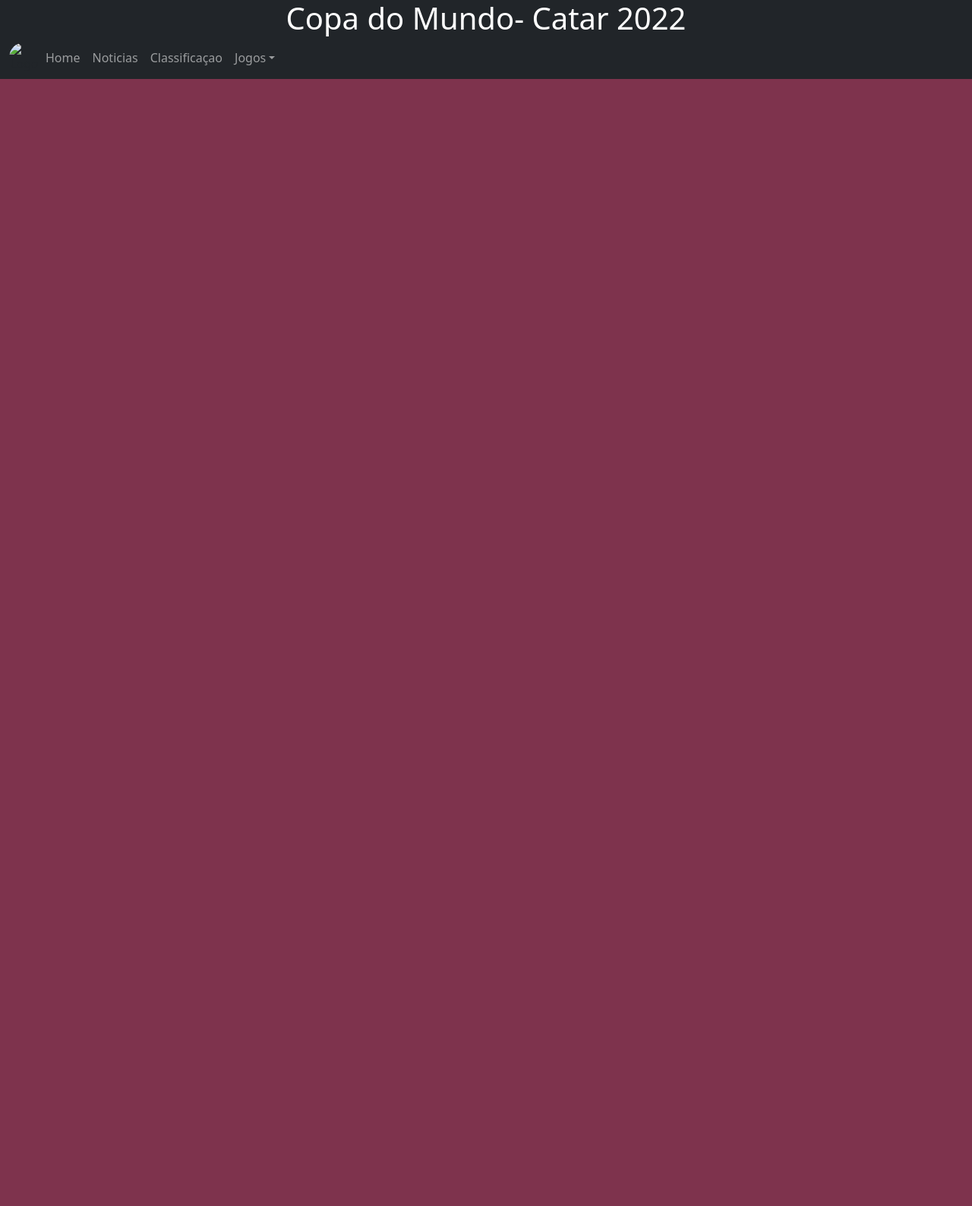
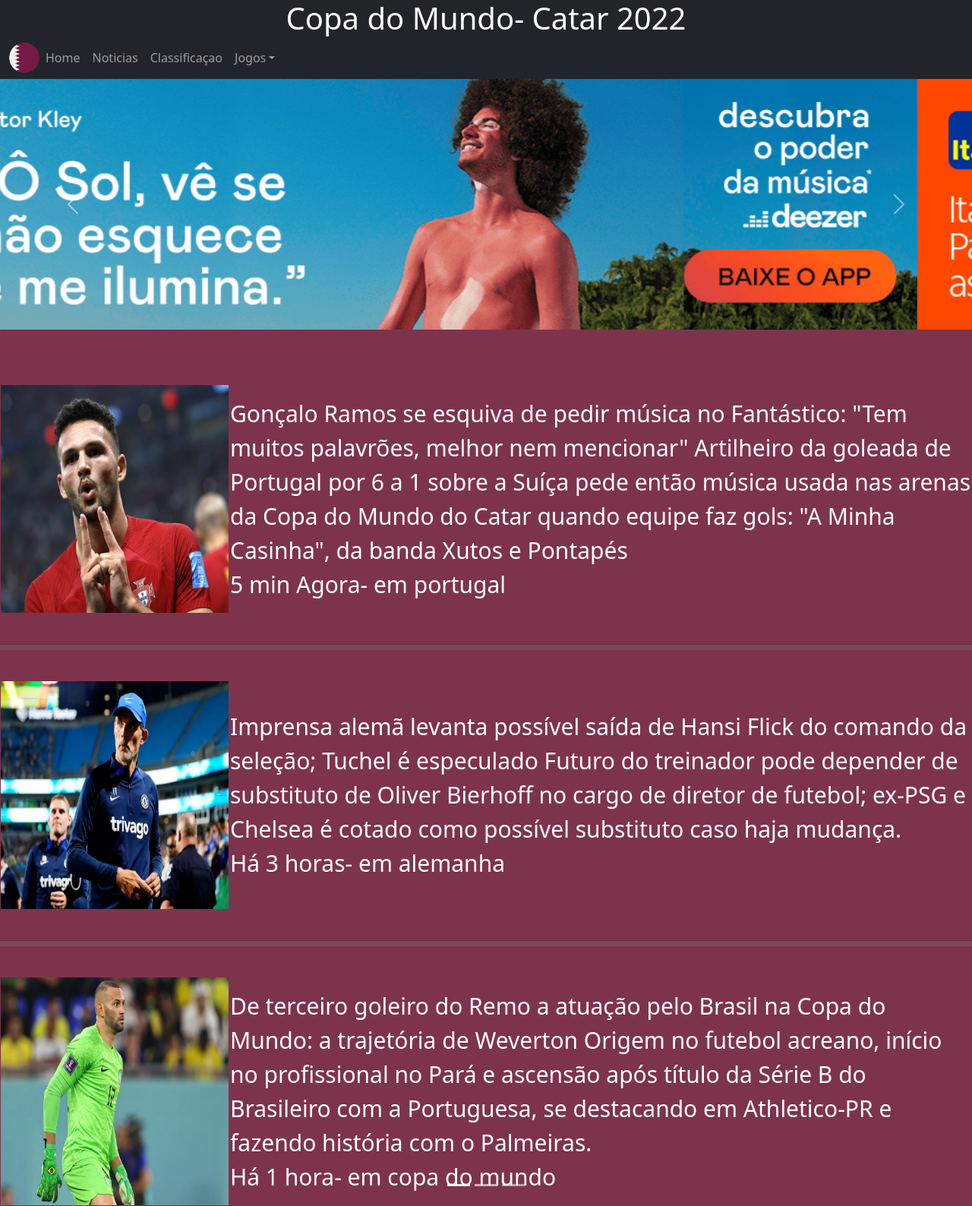
Before and after one commit to DanielaVenturi/sitedacopa, a plain HTML site: page noticias.html in a window 1280 px wide. Shown: the whole page at 76% size. Before the commit the page ends 800 px from the top, so only its background shows below. Drawn offline with nearby package versions, Linux system fonts and the light colour scheme.

Commit message:
atualizaçao noticias

```diff
--- a/noticias.html
+++ b/noticias.html
@@ -16,7 +16,7 @@
       </div>
     <nav class="navbar navbar-expand-sm bg-dark navbar-dark">
         <div class="container-fluid">
-            <img src="catar.png" alt="Logo" style="width:40px;" class="rounded-pill">
+            <img src="img/catar.png" alt="Logo" style="width:40px;" class="rounded-pill">
           <button class="navbar-toggler" type="button" data-bs-toggle="collapse" data-bs-target="#collapsibleNavbar">
             <span class="navbar-toggler-icon"></span>
           </button>
@@ -45,6 +45,74 @@
         </div>
       </nav>
 
+      <div id="demo" class="carousel slide" data-bs-ride="carousel">
+
+
+        <div class="carousel-indicators">
+          <button type="button" data-bs-target="#demo" data-bs-slide-to="0" class="active"></button>
+          <button type="button" data-bs-target="#demo" data-bs-slide-to="1"></button>
+          <button type="button" data-bs-target="#demo" data-bs-slide-to="2"></button>
+        </div>
+
+
+        <div class="carousel-inner">
+          <div class="carousel-item active">
+            <img src="img/propaganda.png" alt="propaganda" class="d-block" style="width:100%">
+          </div>
+          <div class="carousel-item">
+            <img src="img/propaganda4.png" alt="propaganda" class="d-block" style="width:100%">
+          </div>
+
+        <button class="carousel-control-prev" type="button" data-bs-target="#demo" data-bs-slide="prev">
+          <span class="carousel-control-prev-icon"></span>
+        </button>
+        <button class="carousel-control-next" type="button" data-bs-target="#demo" data-bs-slide="next">
+          <span class="carousel-control-next-icon"></span>
+        </button>
+      </div>
+<br>
+<br>
+<br>
+
+      <table>
+        <tr>
+          <td><img width="300" height="300" src='img/gonsalosRamos.webp' /></td>
+
+          <td id="textP"> Gonçalo Ramos se esquiva de pedir música no Fantástico: "Tem muitos palavrões, melhor nem mencionar"
+            Artilheiro da goleada de Portugal por 6 a 1 sobre a Suíça pede então música usada nas arenas da Copa do Mundo do Catar quando equipe faz gols: "A Minha Casinha", da banda Xutos e Pontapés <br>
+            5 min
+            Agora- em portugal</td>
+        </tr>
+
+      </table>
+<br>
+<hr size="10" width="100%" align="center" noshade>
+<br>
+      <table>
+        <tr>
+          <td><img width="300" height="300" src='img/thimas.webp' /></td>
+
+          <td id="textP">Imprensa alemã levanta possível saída de Hansi Flick do comando da seleção; Tuchel é especulado
+            Futuro do treinador pode depender de substituto de Oliver Bierhoff no cargo de diretor de futebol; ex-PSG e Chelsea é cotado como possível substituto caso haja mudança.<br>
+            Há 3 horas- em alemanha</td>
+        </tr>
+
+      </table>
+
+      <br>
+<hr size="10" width="100%" align="center" noshade>
+<br>
+      <table>
+        <tr>
+          <td><img width="300" height="300" src='img/weverton.webp' /></td>
+
+          <td id="textP">De terceiro goleiro do Remo a atuação pelo Brasil na Copa do Mundo: a trajetória de Weverton
+            Origem no futebol acreano, início no profissional no Pará e ascensão após título da Série B do Brasileiro com a Portuguesa, se destacando em Athletico-PR e fazendo história com o Palmeiras.<br>
+            Há 1 hora- em copa do mundo</td>
+        </tr>
+
+      </table>
+
 
 
 
--- a/style.css
+++ b/style.css
@@ -10,6 +10,7 @@
 }
 body{background-color: rgb(126, 51, 77);}
 
-img{
-    text-align: center;
+#textP{
+    color: white;
+    font-size: 30px;
 }
```
Also changed, not shown: classificacao.html (+1 -1 lines), index.html (+58 -5 lines), img/emir.jpg (added), img/gonsalosRamos.webp (added), img/propaganda.png (added), img/propaganda4.png (added), img/propaganda7.png (added), img/thimas.webp (added), img/weverton.webp (added).
